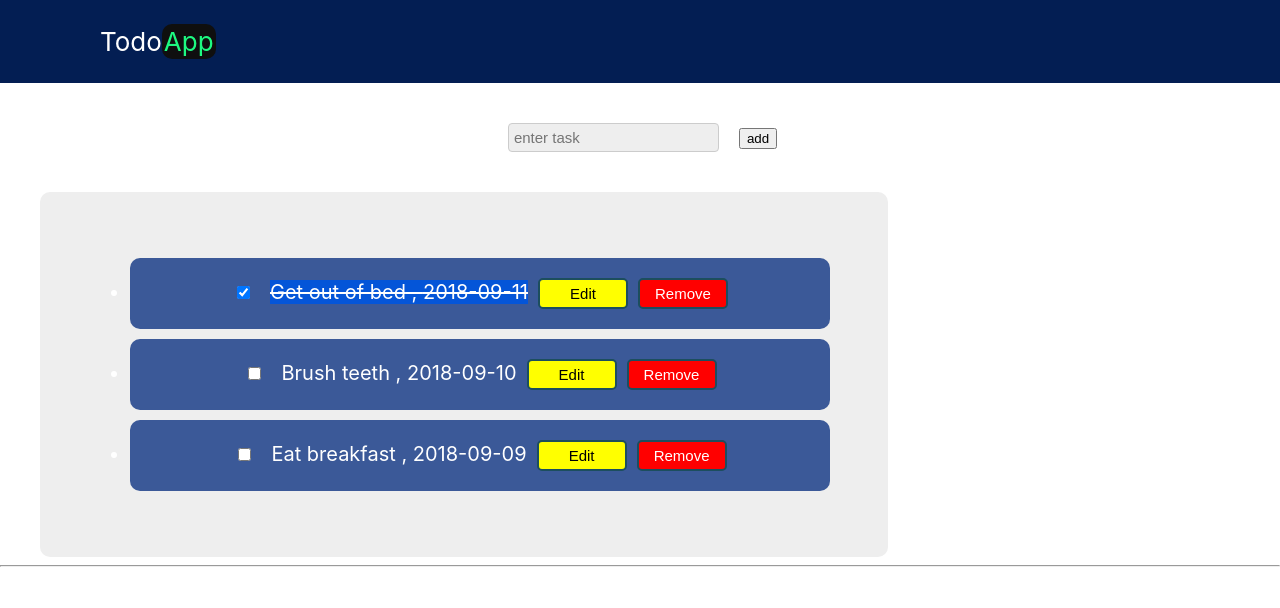
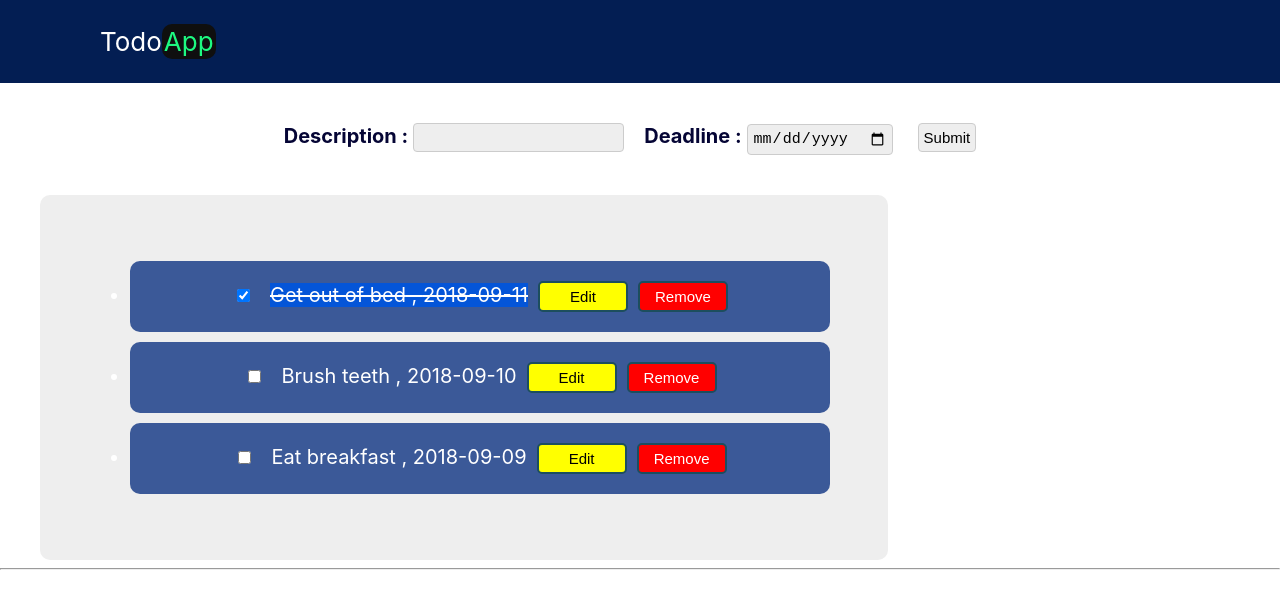
Before and after one commit to Dumie1/some-practice-node, a React (Create React App) app in the folder reactPract/homework-test/: page / in a window 1280 px wide. Shown: the top 608 px of the page. Built offline with nearby package versions, Linux system fonts and the light colour scheme.

Commit message:
still to update the form functionality

```diff
--- a/reactPract/homework-test/src/Category.js
+++ b/reactPract/homework-test/src/Category.js
@@ -1,6 +1,6 @@
 import React from 'react';
 import todos from './todos.json';
-import Form from './Form';
+// import Form from './Form';
 
 class Category extends React.Component {
 
@@ -10,22 +10,14 @@ class Category extends React.Component {
     }
 
 
-
-
-
-
-
-
-
-
-    addTodo = e => {
+    handleSubmit = (e) => {
         e.preventDefault();
         const { todos } = this.state;
         //assemble data
         const newTodo = {
             id: todos.length + 1,
-            description: e.target.description.value,
-            deadline: e.target.deadline.value,
+            description: e.target.value,
+            deadline: e.target.value,
             done: false
         }
         //update state
@@ -33,20 +25,6 @@ class Category extends React.Component {
         //update state
         this.setState({ todos });
     }
-
-
-
-    // newTodoChanged = (e) => {
-    //     this.setState({
-    //         newTodo: e.target.value
-    //     });
-
-    // }
-
-
-
-
-
 
     deleteTodo = (e, i) => {
         const todos = this.state.todos;
@@ -89,7 +67,20 @@ class Category extends React.Component {
     render() {
         return (
             <div>
-                <Form/>
+                {/* <Form /> */}
+
+                <form onSubmit={this.handleSubmit}>
+                    <label>
+                        Description :
+                    <input type="text" value={this.state.description}/>
+                    </label>
+                    <label>
+                        Deadline :
+                    <input type="date" value={this.state.deadline}/>
+                    </label>
+                    <input type="submit" value="Submit" />
+                </form>
+
                 <div className='items'>
                     {this.renderTodos()}
 
--- a/reactPract/homework-test/src/Form.js
+++ b/reactPract/homework-test/src/Form.js
@@ -1,21 +1,42 @@
-import React from 'react';
+// import React from 'react';
 
-class Form extends React.Component{
+// class Form extends React.Component{
 
 
-    render() {
-        return (
-            <form onSubmit={this.addItem}>
-                <input ref={(a) => this._inputElement = a}
-                    placeholder="enter task">
-                </input>
-                <button type="submit">add</button>
-            </form>
-        )
-    }
-}
 
-export default Form;
+//     addItem = (e) => {
+//         e.preventDefault();
+
+//     }
+
+//     render() {
+//         return (
+//             <form onSubmit={this.addItem}>
+//                 <input ref={(a) => this._inputElement = a}
+//                     placeholder="enter task">
+//                 </input>
+//                 <button type="submit">add</button>
+//             </form>
+//         )
+//     }
+// }
+
+// export default Form;
+
+
+
+
+
+
+
+
+
+
+
+
+
+
+
 
 // ----------------second below
 
```
